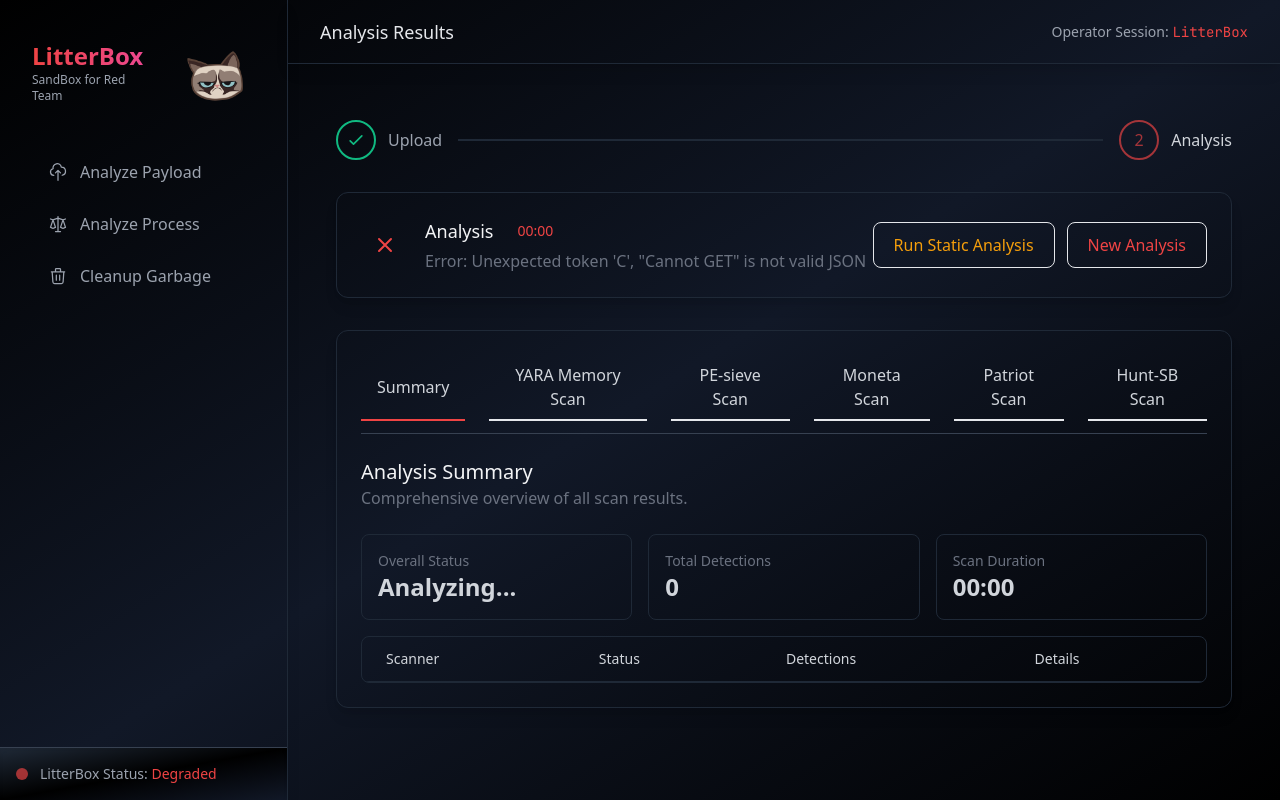
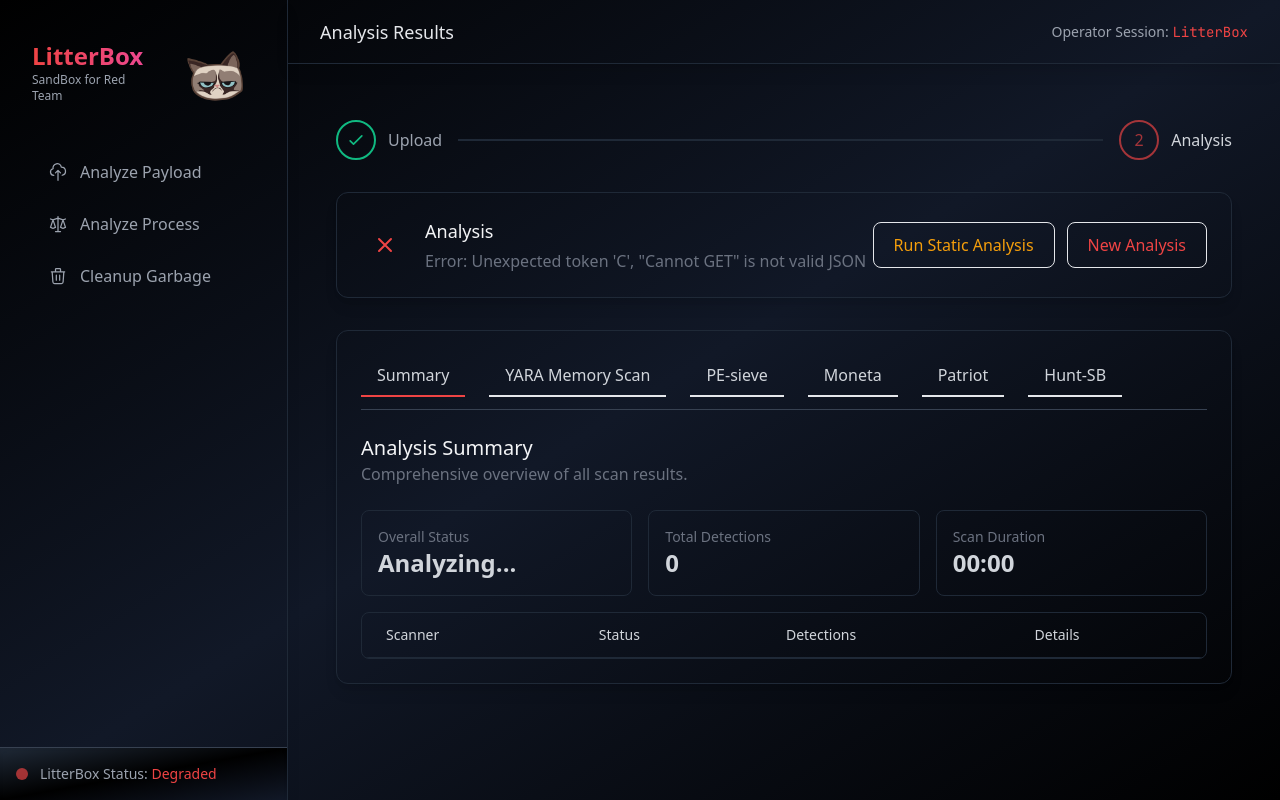
Before and after one commit to sh1dow3r/LitterBox, a Flask app: template app/templates/results.html in a window 1280 px wide. Run offline with Flask 3, Linux system fonts and the light colour scheme; the template is opened without the code that fills it, so the values that code supplies are empty; parts of the project's set-up code (start-up, migrations or seed data) failed here and were passed over.

Commit message:
LitterBox v1.0

```diff
--- a/Config/config.yaml
+++ b/Config/config.yaml
@@ -26,9 +26,9 @@ analysis:
       rules_path: ".\\Scanners\\Yara\\rules\\LitterBox.yar"
       timeout: 120
 
-    threatcheck:
+    checkplz:
       enabled: true
-      tool_path: ".\\Scanners\\ThreatCheck\\CheckPlz.exe"
+      tool_path: ".\\Scanners\\CheckPlz\\CheckPlz.exe"
       command: "{tool_path} -m -r -f {file_path}"
       timeout: 120
 
--- a/app/analyzers/manager.py
+++ b/app/analyzers/manager.py
@@ -1,6 +1,6 @@
 # app/analyzers/manager.py
 from .static.yara_analyzer import YaraStaticAnalyzer
-from .static.threatcheck_analyzer import ThreatCheckAnalyzer
+from .static.checkplz_analyzer import CheckPlzAnalyzer
 from .dynamic.yara_analyzer import YaraDynamicAnalyzer
 from .dynamic.pe_sieve_analyzer import PESieveAnalyzer
 from .dynamic.moneta_analyzer import MonetaAnalyzer
@@ -22,8 +22,8 @@ class AnalysisManager:
         # Static analyzers
         if self.config['analysis']['static']['yara']['enabled']:
             self.static_analyzers['yara'] = YaraStaticAnalyzer(self.config)
-        if self.config['analysis']['static']['threatcheck']['enabled']:
-            self.static_analyzers['threatcheck'] = ThreatCheckAnalyzer(self.config)
+        if self.config['analysis']['static']['checkplz']['enabled']:
+            self.static_analyzers['checkplz'] = CheckPlzAnalyzer(self.config)
 
         # Dynamic analyzers
         if self.config['analysis']['dynamic']['yara']['enabled']:
--- a/app/static/js/results.js
+++ b/app/static/js/results.js
@@ -636,12 +636,12 @@ const tools = {
             }
     },
 
-    threatcheck: {
+    checkplz: {
         element: document.getElementById('threatCheckResults'),
         statsElement: document.getElementById('threatCheckStats'),
         render: (results) => {
             if (results.status === 'error') {
-                tools.threatcheck.element.innerHTML = `
+                tools.checkplz.element.innerHTML = `
                     <div class="bg-red-500/10 border border-red-900/20 rounded-lg p-4">
                         <div class="flex items-center space-x-2 text-red-500">
                             <svg class="w-5 h-5" fill="none" stroke="currentColor" viewBox="0 0 24 24">
@@ -658,7 +658,7 @@ const tools = {
             const isClean = !findings.initial_threat && !scanResults.detection_offset;
 
             // Stats Section
-            tools.threatcheck.statsElement.innerHTML = `
+            tools.checkplz.statsElement.innerHTML = `
                 <div class="grid grid-cols-3 gap-4 mb-6">
                     <div class="bg-gray-900/30 rounded-lg border ${isClean ? 'border-green-500/30' : 'border-red-500/30'} p-4">
                         <div class="text-sm text-gray-500">Status</div>
@@ -758,7 +758,7 @@ const tools = {
                 }
             }
 
-            tools.threatcheck.element.innerHTML = html;
+            tools.checkplz.element.innerHTML = html;
         }
     },
 
@@ -1241,13 +1241,13 @@ const tools = {
             }
 
             // ThreatCheck results
-            if (results.threatcheck) {
-                const findings = results.threatcheck.findings || {};
+            if (results.checkplz) {
+                const findings = results.checkplz.findings || {};
                 const hasDetection = findings.scan_results?.detection_offset;
                 if (hasDetection) totalDetections++;
                 rows.push(`
                     <tr>
-                        <td class="px-6 py-4 text-base text-gray-300">ThreatCheck</td>
+                        <td class="px-6 py-4 text-base text-gray-300">CheckPlz</td>
                         <td class="px-6 py-4">
                             <span class="px-2 py-1 text-base rounded ${hasDetection ? 'bg-red-500/10 text-red-500' : 'bg-green-500/10 text-green-500'}">
                                 ${hasDetection ? 'Suspicious' : 'Clean'}
--- a/app/templates/results.html
+++ b/app/templates/results.html
@@ -44,7 +44,7 @@
                     <div>
                         <div class="flex items-center space-x-3">
                             <h3 class="text-lg font-medium text-gray-100">{{ analysis_type|title }} Analysis</h3>
-                            <span class="px-3 py-1 bg-red-500/10 rounded text-red-500 text-sm font-medium" id="analysisTimer">00:00</span>
+                            <span class="px-3 py-1 bg-red-500/10 rounded text-red-500 text-sm font-medium" id="analysisTimer" style="display: none;">00:00</span>
                         </div>
                         <div id="analysisStatus" class="text-base text-gray-500 mt-1"></div>
                     </div>
@@ -132,10 +132,10 @@
                     Summary
                 </button>
                 <button class="tab-button text-base px-4 py-2 text-gray-300 hover:text-white border-b-2" data-tab="yaraResultsTab">
-                    YARA Scan
+                    YARA
                 </button>
                 <button class="tab-button text-base px-4 py-2 text-gray-300 hover:text-white border-b-2" data-tab="threatCheckResultsTab">
-                    ThreatCheck Scan
+                    CheckPlz
                 </button>
                 {% else %}
                 <button class="tab-button text-base px-4 py-2 text-gray-300 hover:text-white border-b-2" data-tab="summaryTab">
@@ -145,16 +145,16 @@
                     YARA Memory Scan
                 </button>
                 <button class="tab-button text-base px-4 py-2 text-gray-300 hover:text-white border-b-2" data-tab="peSieveTab">
-                    PE-sieve Scan
+                    PE-sieve
                 </button>
                 <button class="tab-button text-base px-4 py-2 text-gray-300 hover:text-white border-b-2" data-tab="monetaTab">
-                    Moneta Scan
+                    Moneta
                 </button>
                 <button class="tab-button text-base px-4 py-2 text-gray-300 hover:text-white border-b-2" data-tab="patriotTab">
-                    Patriot Scan
+                    Patriot
                 </button>
                 <button class="tab-button text-base px-4 py-2 text-gray-300 hover:text-white border-b-2" data-tab="hsbTab">
-                    Hunt-SB Scan
+                    Hunt-SB
                 </button>
                 {% endif %}
             </div>
@@ -212,7 +212,7 @@
                 <div id="yaraResults" class="space-y-4"></div>
             </div>
             <div id="threatCheckResultsTab" class="tab-content">
-                <h3 class="text-xl font-medium text-gray-100">ThreatCheck Scan Results</h3>
+                <h3 class="text-xl font-medium text-gray-100">CheckPlz Scan Results</h3>
                 <p class="text-base text-gray-500 mb-6">Windows Defender signature detection results.</p>
                 <div id="threatCheckStats" class="flex space-x-4 mb-6"></div>
                 <div id="threatCheckResults" class="space-y-4"></div>
--- a/run.py
+++ b/run.py
@@ -16,7 +16,7 @@ app.name = 'LitterBox'
 
 if __name__ == '__main__':
     if not is_running_as_admin():
-        print("This script requires administrative privileges. Please run as an administrator.")
+        print("[!] This script requires administrative privileges. Please run as an administrator.")
         exit(1)
 
     app.run(
```
Also changed, not shown: app/analyzers/static/checkplz_analyzer.py (renamed from app/analyzers/static/threatcheck_analyzer.py, +4 -4 lines), 2 other files.
